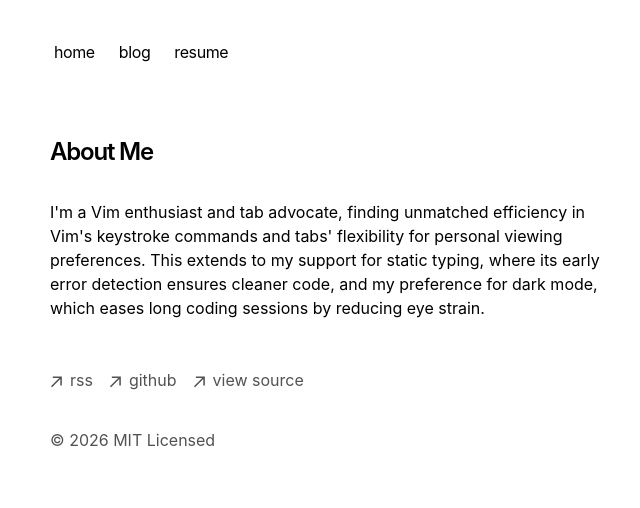
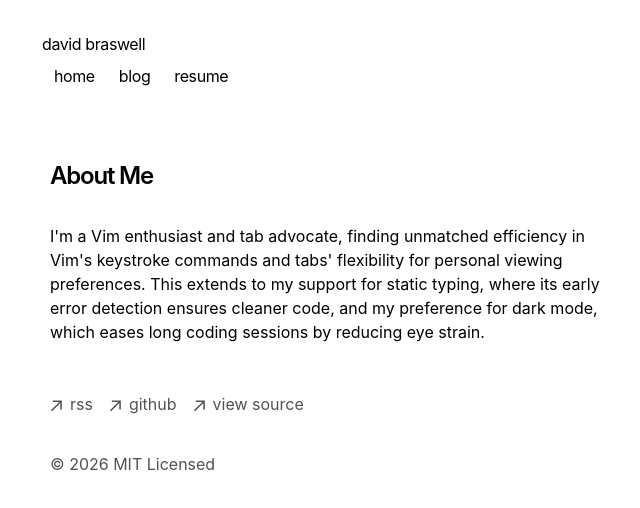
Before and after one commit to DavidBraswell/portfolio-website, a Next.js app: page / in a window 1280 px wide. Shown: the top 508 px of the page, without its empty margins (302-942 px from the left). Built offline with nearby package versions, Linux system fonts and the light colour scheme.

Commit message:
add name

```diff
--- a/app/components/nav.tsx
+++ b/app/components/nav.tsx
@@ -15,6 +15,7 @@ const navItems = {
 export function Navbar() {
   return (
     <aside className="-ml-[8px] mb-16 tracking-tight">
+      <div>david braswell</div>
       <div className="lg:sticky lg:top-20">
         <nav
           className="flex flex-row items-start relative px-0 pb-0 fade md:overflow-auto scroll-pr-6 md:relative"
```
